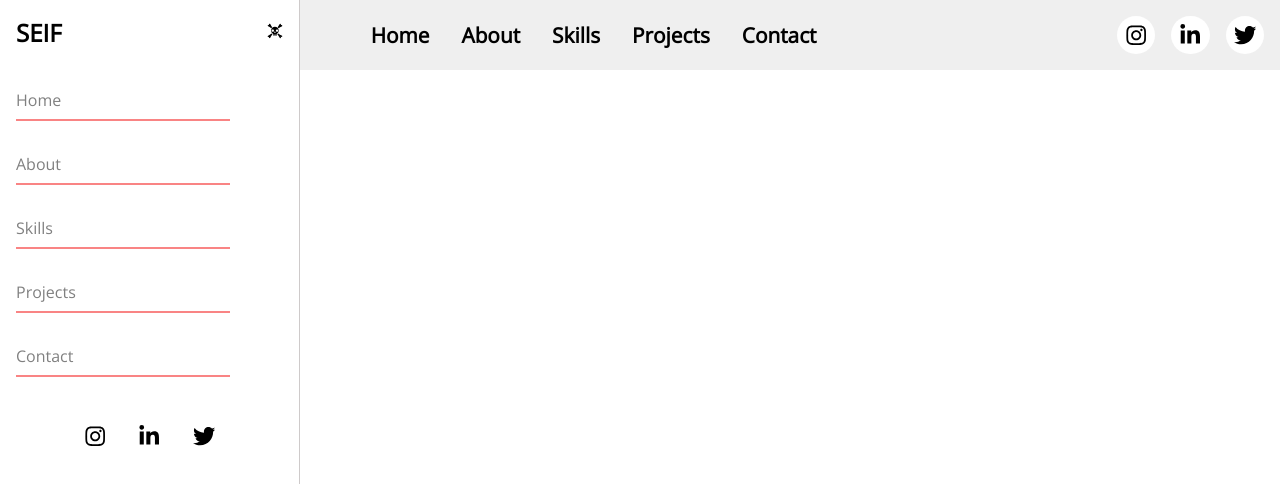
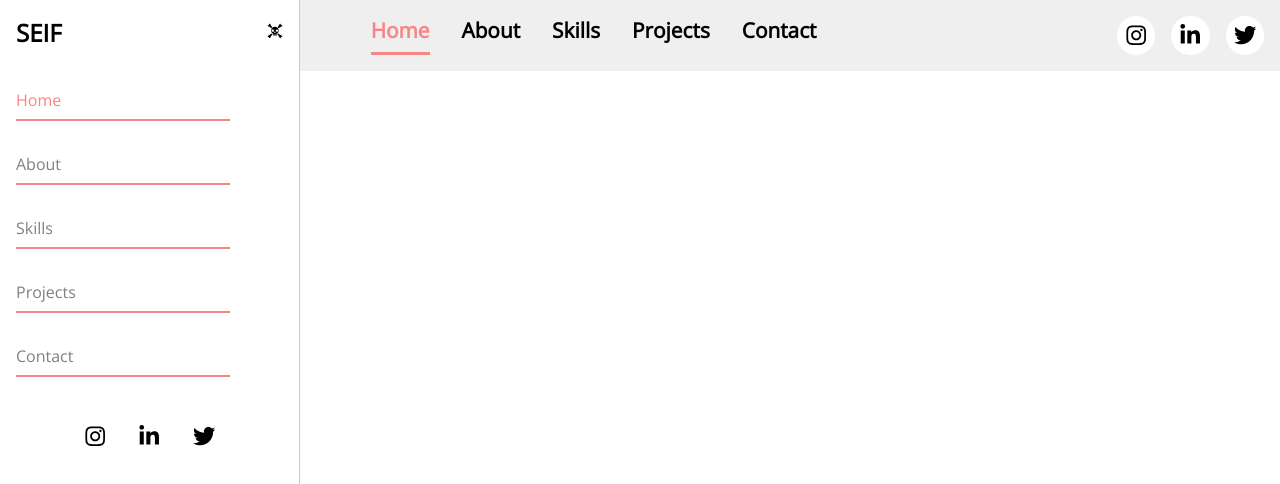
Before and after one commit to seifeddinesaad01/My-Personal-Portfolio, a React (Create React App) app: page /home in a window 1280 px wide. Shown: the top 484 px of the page. Built offline with nearby package versions, Linux system fonts and the light colour scheme.

Commit message:
adding specefic style when the link in the header is active

```diff
--- a/src/components/Header/Header.css
+++ b/src/components/Header/Header.css
@@ -33,6 +33,11 @@
 .nav-links a {
   text-decoration: none;
   color: black;
+}
+
+.nav-links a:active {
+  text-decoration: none;
+  color: red;
 }
 
 .nav-links a:hover {
@@ -133,7 +138,8 @@ color:#f98484;
   transform: translateX(0);
 }
 
-.active {
-  color: red;
-  /* Add any other styles you want for the active link */
+.active{
+  color: #f98484 !important;
+  border-bottom: 3px solid #f98484;
+  padding-bottom: 0.5rem;
 }
--- a/src/components/Header/Header.tsx
+++ b/src/components/Header/Header.tsx
@@ -21,9 +21,15 @@ const Header: React.FC = () => {
       {width > 765 ? (
         <>
           <nav className="nav-links">
-            {links.map((link, index) => {
-              return <NavLink to={link?.tag}>{link?.name}</NavLink>;
-            })}
+            {links.map((link, index) => (
+              <NavLink
+                key={index}
+                to={link?.tag}
+                className={window.location.pathname === link?.tag ? 'active' : ''} // Add 'active' class if link is active
+              >
+                {link?.name}
+              </NavLink>
+            ))}
           </nav>
           <div className="icons-wrapper">
             <span className="header_icons">
@@ -45,18 +51,25 @@ const Header: React.FC = () => {
 
       {/* Drawer component */}
 
-      <div className={isDrawerOpen? "drawer" : 'hiddenDrawer'}>
+      <div className={isDrawerOpen ? "drawer" : 'hiddenDrawer'}>
         <div className='drawer__header'>
           <div className="logo">SEIF</div>
-          <div onClick={()=> toggleDrawer()} style={{cursor:"pointer"}}><GiSkullCrossedBones/></div>
+          <div onClick={() => toggleDrawer()} style={{ cursor: "pointer" }}><GiSkullCrossedBones /></div>
         </div>
 
         <nav className="drawer-links">
-          {links.map((link, index) => {
-            return <NavLink className="active" to={link?.tag} onClick={toggleDrawer} >{link?.name}</NavLink>
-          })}
+          {links.map((link, index) => (
+            <NavLink
+              key={index}
+              to={link?.tag}
+              className={window.location.pathname === link?.tag ? 'active' : ''} // Add 'active' class if link is active
+              onClick={toggleDrawer}
+            >
+              {link?.name}
+            </NavLink>
+          ))}
         </nav>
-        <div className="icons-wrapper" style={{width:'100%'}}>
+        <div className="icons-wrapper" style={{ width: '100%' }}>
           <span className="header_icons">
             <FaInstagram />
           </span>
--- a/src/index.tsx
+++ b/src/index.tsx
@@ -21,10 +21,9 @@ ReactDOM.render(
             <Route path="/home" element={<p>home</p>} />
             <Route path="/about" element={<p>about</p>} />
             <Route path="/skills" element={<p>skills</p>} />
-
+            <Route path="/projects" element={<p>projects</p>} />
+            <Route path="/contact" element={<p>contact</p>} />
         </Route>
-
-
       </Routes>
     </BrowserRouter>
   </React.StrictMode>,
```
Lines whose indentation alone changed are shown as unchanged.
